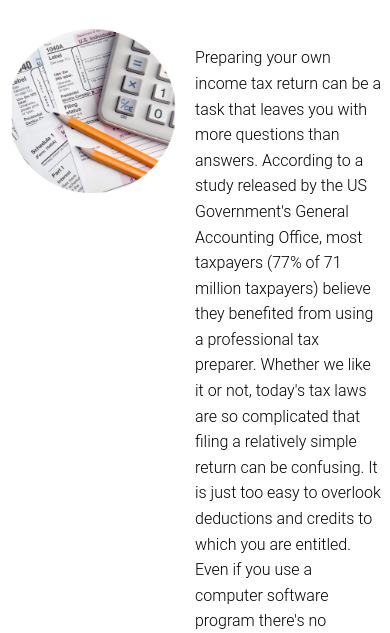
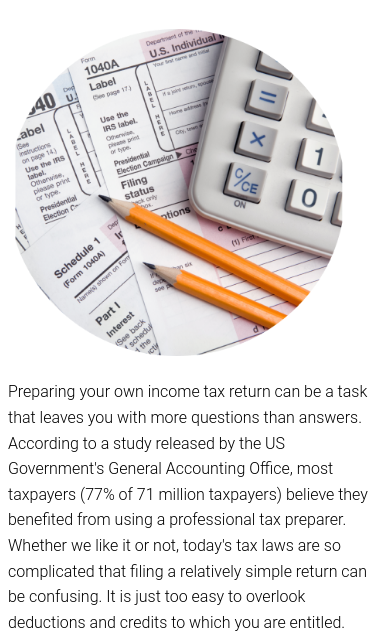
Before and after one commit to apcanete/infocpa, a plain HTML site: page tax.html in a window 390 px wide. Shown: the part 216-849 px from the top of the page. Drawn offline with Linux system fonts and the light colour scheme.

Commit message:
fixed layout for mobile

```diff
--- a/css/style.css
+++ b/css/style.css
@@ -11,8 +11,11 @@ Secondary Color (Grey): #383d42;
 */
 
 /*header*/
- * {box-sizing: border-box;
+
+* {
+  box-sizing: border-box;
 }
+
 
 header {
 background-color: #12122C;
@@ -140,6 +143,7 @@ ul {
 }
 
 .contact {
+
 text-align: center;
 }
 
@@ -167,29 +171,14 @@ ul {
 }
 
 .row {
-  margin: 32px 0;
+  margin: 32px 0; /* 32px top and bottom, 0 left and right */
 }
 
-.row::after{
+.row::after {
   content: "";
   clear: both;
   display: table;
 }
-
-.col-md-6 {
-  width: 50%;
-}
-
-[class*="col-"] {
-  float: left;
-}
-
-
-
-.row.learnings {
-  margin: 16px 0;
-}
-
 
 
 
@@ -215,11 +204,10 @@ Medium devices (640px and larger)
       width: 50%;
       margin-top: -20px;
   }
-  .col-md-6-project{
+  .col-md-6-project {
       width: 50%;
       margin: 0 0 32px;
   }
-
   .col-md-12 {
       width: 100%;
   }
@@ -227,7 +215,6 @@ Medium devices (640px and larger)
       float: left;
       padding: 10px;
   }
-
 
 .logo {
     max-width: 250px;
@@ -238,7 +225,7 @@ Medium devices (640px and larger)
   width: 40%;
 }
 
-
+}
 
 /* ==============================
 Large devices (1024px or larger)
@@ -295,4 +282,3 @@ Large devices (1024px or larger)
 .cloud-back {
 animation: 34s cloud-move-reverse infinite alternate linear;
 }
-}
--- a/tax.html
+++ b/tax.html
@@ -132,7 +132,7 @@
 
         </main>
         <footer>
-            <div>
+            <div class="contact">
                 <h2>Get In Touch</h2>
                 <p>Contact info here</p>
                 <a href="#" class="button">Email</a>
```
Also changed, not shown: about.html (+1 -1 lines). Lines whose indentation alone changed are shown as unchanged.
